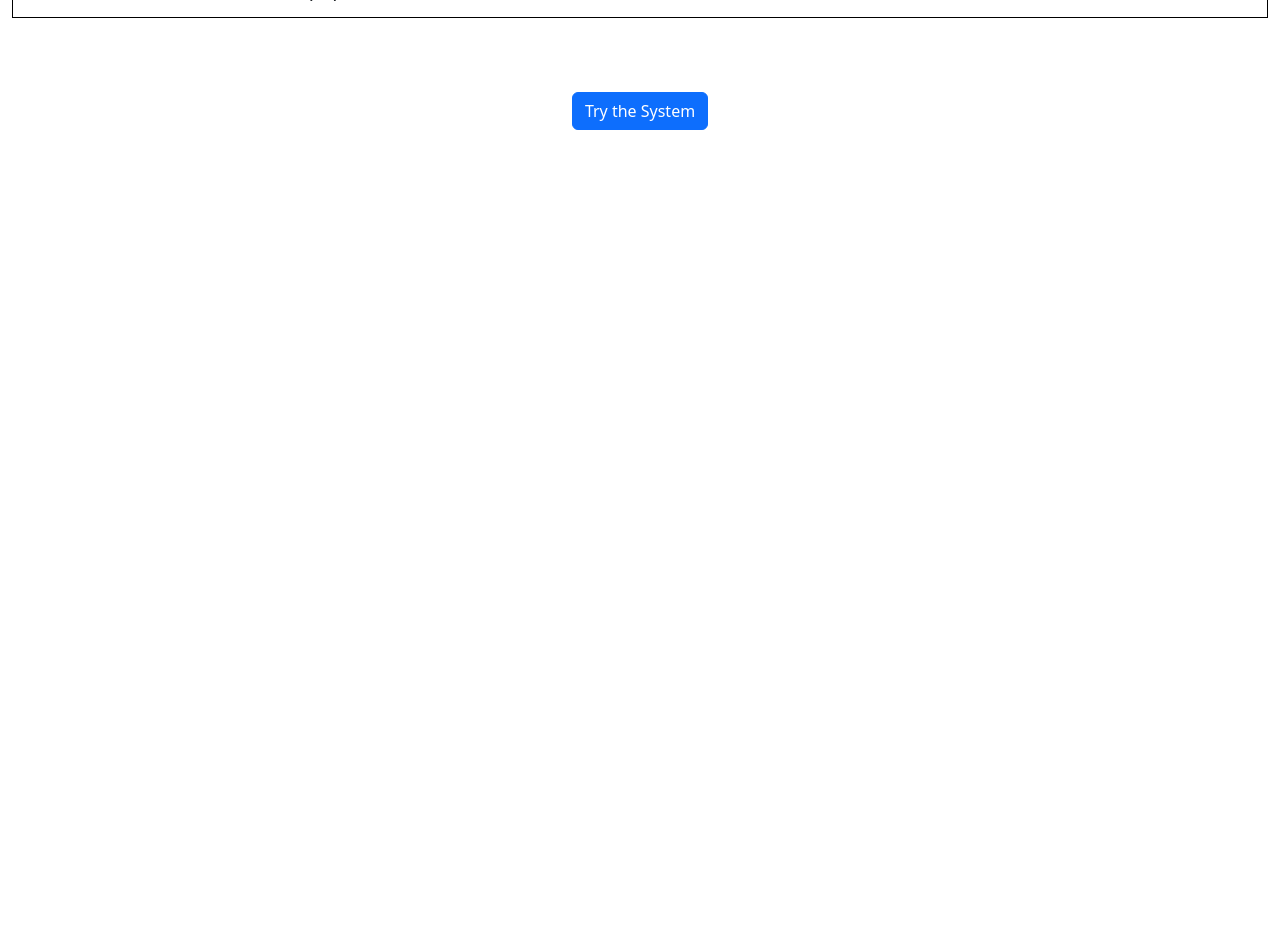
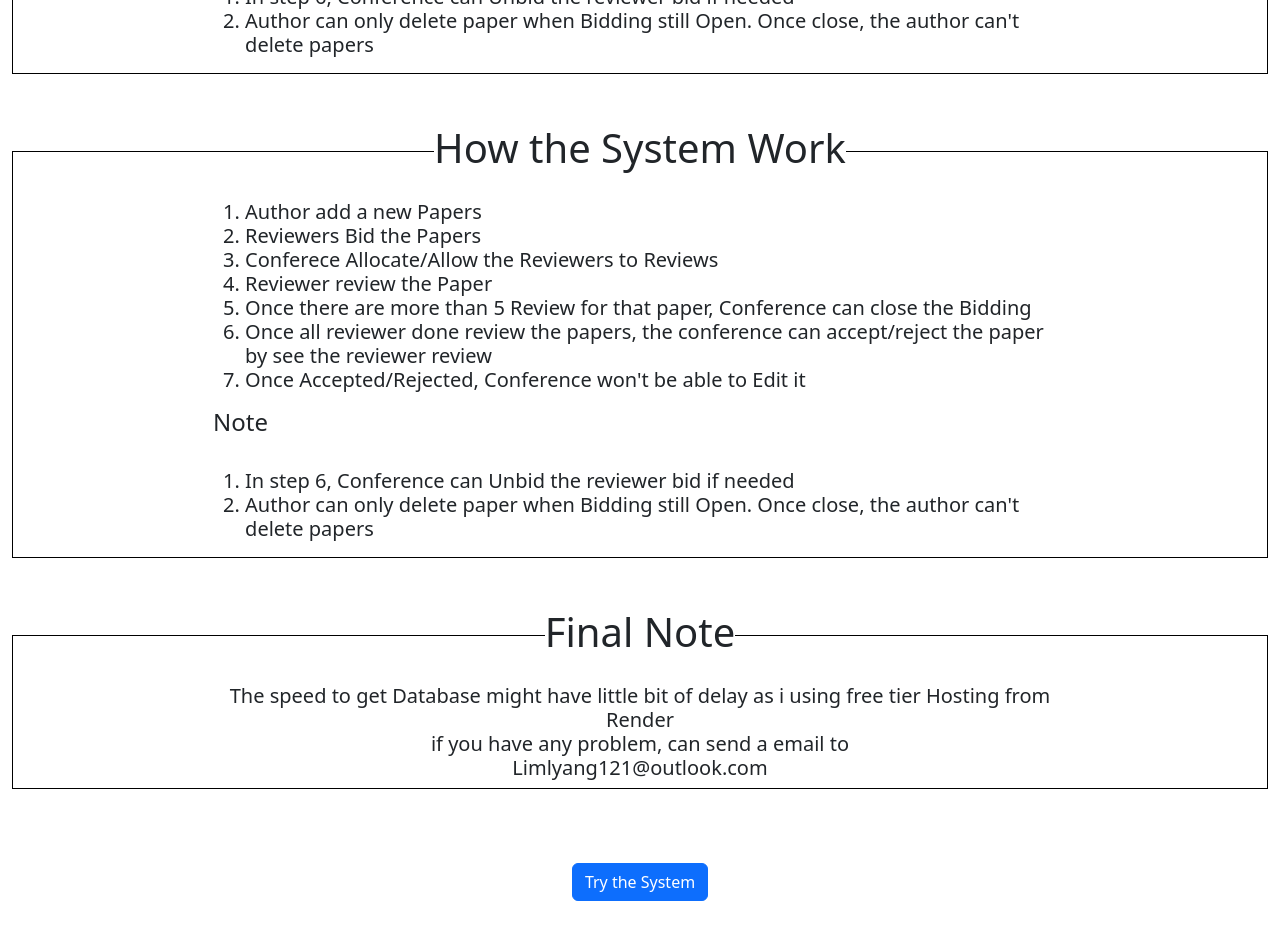
Before and after one commit to limlyang121/Research_Conference, a React (Create React App) app in the folder app/: page / in a window 1280 px wide. Shown: the part 1180-2105 px from the top of the page. Before the commit the page ends 1334 px from the top, so only its background shows below. Built offline with nearby package versions, Linux system fonts and the light colour scheme.

Commit message:
Update on hosting
i probarly create new dir or repo to try the hosting part so the commit is not fill with little change

```diff
--- a/app/src/Admin/adminAxios.js
+++ b/app/src/Admin/adminAxios.js
@@ -1,8 +1,10 @@
 import axios from 'axios'
 
+// const myAPILink = "http://18.181.186.213:8080/api/";
+const myAPILink = "http://localhost:8080/api/";
 
 const api = axios.create({
-    baseURL: "http://localhost:8080/api/",
+    baseURL: myAPILink,
     headers: {
         "Content-type": "application/json",
     }
--- a/app/src/Author/Axios.js
+++ b/app/src/Author/Axios.js
@@ -1,22 +1,24 @@
 import axios from 'axios'
 
+// const myAPILink = "http://18.181.186.213:8080/api/";
+const myAPILink = "http://localhost:8080/api/";
 
 const api = axios.create({
-    baseURL: "http://localhost:8080/api/",
+    baseURL: myAPILink,
     headers: {
         "Content-type": "application/json",
     }
 });
 
 const upload = axios.create({
-    baseURL: "http://localhost:8080/api/",
+    baseURL: myAPILink,
     headers: {
         "Content-type": "multipart/form-data",
     }
 });
 
 const download = axios.create({
-    baseURL: "http://localhost:8080/api/",
+    baseURL: myAPILink,
     responseType: "blob",
 });
 
--- a/app/src/ConferenceChair/Axios.js
+++ b/app/src/ConferenceChair/Axios.js
@@ -1,8 +1,11 @@
 import axios from 'axios'
+
+// const myAPILink = "http://18.181.186.213:8080/api/";
+const myAPILink = "http://localhost:8080/api/";
 
 
 const api = axios.create({
-    baseURL: "http://localhost:8080/api/",
+    baseURL: myAPILink,
     headers: {
         "Content-type": "application/json",
     }
--- a/app/src/General/Axios.js
+++ b/app/src/General/Axios.js
@@ -1,8 +1,13 @@
 import axios from 'axios'
 import jwt_decode from "jwt-decode";
 
+// const myAPILink = "http://18.181.186.213:8080/api/auth/";
+const myAPILink = "http://localhost:8080/api/auth";
+
 const api = axios.create({
-    baseURL : "http://localhost:8080/api/auth/",
+
+
+    baseURL : myAPILink,
     headers:{
         "Content-Type": "application/json   "
     }
--- a/app/src/General/AxiosGeneral.js
+++ b/app/src/General/AxiosGeneral.js
@@ -1,8 +1,10 @@
 import axios from 'axios'
 
+// const myAPILink = "http://18.181.186.213:8080/api/";
+const myAPILink = "http://localhost:8080/api/";
 
 const api = axios.create({
-    baseURL: "http://localhost:8080/api/",
+    baseURL: myAPILink,
     headers: {
         "Content-type": "application/json",
     }
--- a/app/src/General/DownloadAxios.js
+++ b/app/src/General/DownloadAxios.js
@@ -1,7 +1,10 @@
 import axios from 'axios'
 
+// const myAPILink = "http://18.181.186.213:8080/api/";
+const myAPILink = "http://localhost:8080/api/";
+
 const download = axios.create({
-    baseURL: "http://localhost:8080/api/",
+    baseURL: myAPILink,
     responseType: "blob",
 });
 
--- a/app/src/LandingPage.js
+++ b/app/src/LandingPage.js
@@ -30,6 +30,7 @@ const LandingPage = () => {
                   <th> Role </th>
                 </tr>
               </thead>
+              <tbody>
                 <tr>
                   <td> admin </td>
                   <td rowSpan={4}> test123 </td>
@@ -47,6 +48,7 @@ const LandingPage = () => {
                   <td> conference </td>
                   <td> Conference Chair </td>
                 </tr>
+              </tbody>
             </Table>
 
           </Container>
@@ -122,10 +124,63 @@ const LandingPage = () => {
 
         </fieldset>
 
-        <br />
+        <fieldset>
+          <legend>
+            <h1>
+              How the System Work
+            </h1>
+          </legend>
+
+          <Container style={{ width: "70%" }}  >
+            <h5>
+              <ol style={{ textAlign: "left" }} >
+                <li>Author add a new Papers</li>
+                <li>Reviewers Bid the Papers</li>
+                <li>Conferece Allocate/Allow the Reviewers to Reviews </li>
+                <li>Reviewer review the Paper </li>
+                <li>Once there are more than 5 Review for that paper, Conference can close the Bidding </li>
+                <li>Once all reviewer done review the papers, the conference can accept/reject the paper by see the reviewer review </li>
+                <li>Once Accepted/Rejected, Conference won't be able to Edit it </li>
+              </ol>
 
 
+            </h5>
 
+            <div style={{ textAlign: "left" }}>
+              <h4>Note</h4>
+              <br />
+              <h5>
+
+                <ol>
+                  <li>In step 6, Conference can Unbid the reviewer bid if needed</li>
+                  <li>Author can only delete paper when Bidding still Open. Once close, the author can't delete papers</li>
+
+                </ol>
+              </h5>
+            </div>
+
+          </Container>
+
+        </fieldset>
+
+        <fieldset>
+          <legend>
+            <h1>
+              Final Note
+            </h1>
+          </legend>
+
+          <Container style={{ width: "70%" }}  >
+            <h5>
+              The speed to get Database might have little bit of delay as i using free tier Hosting from Render <br/>
+              if you have any problem, can send a email to  <br />
+              Limlyang121@outlook.com
+            </h5>
+          </Container>
+
+        </fieldset>
+
+        <br />
 
 
         <div style={{ textAlign: "center" }}>
--- a/app/src/Reviewer/Axios.js
+++ b/app/src/Reviewer/Axios.js
@@ -1,8 +1,10 @@
 import axios from 'axios'
 
+// const myAPILink = "http://18.181.186.213:8080/api/";
+const myAPILink = "http://localhost:8080/api/";
 
 const api = axios.create({
-    baseURL: "http://localhost:8080/api/",
+    baseURL: myAPILink,
     headers: {
         "Content-type": "application/json",
     }
```
Also changed, not shown: 2 other files (tests, documents, lock files or other folders). Lines whose indentation alone changed are shown as unchanged.
